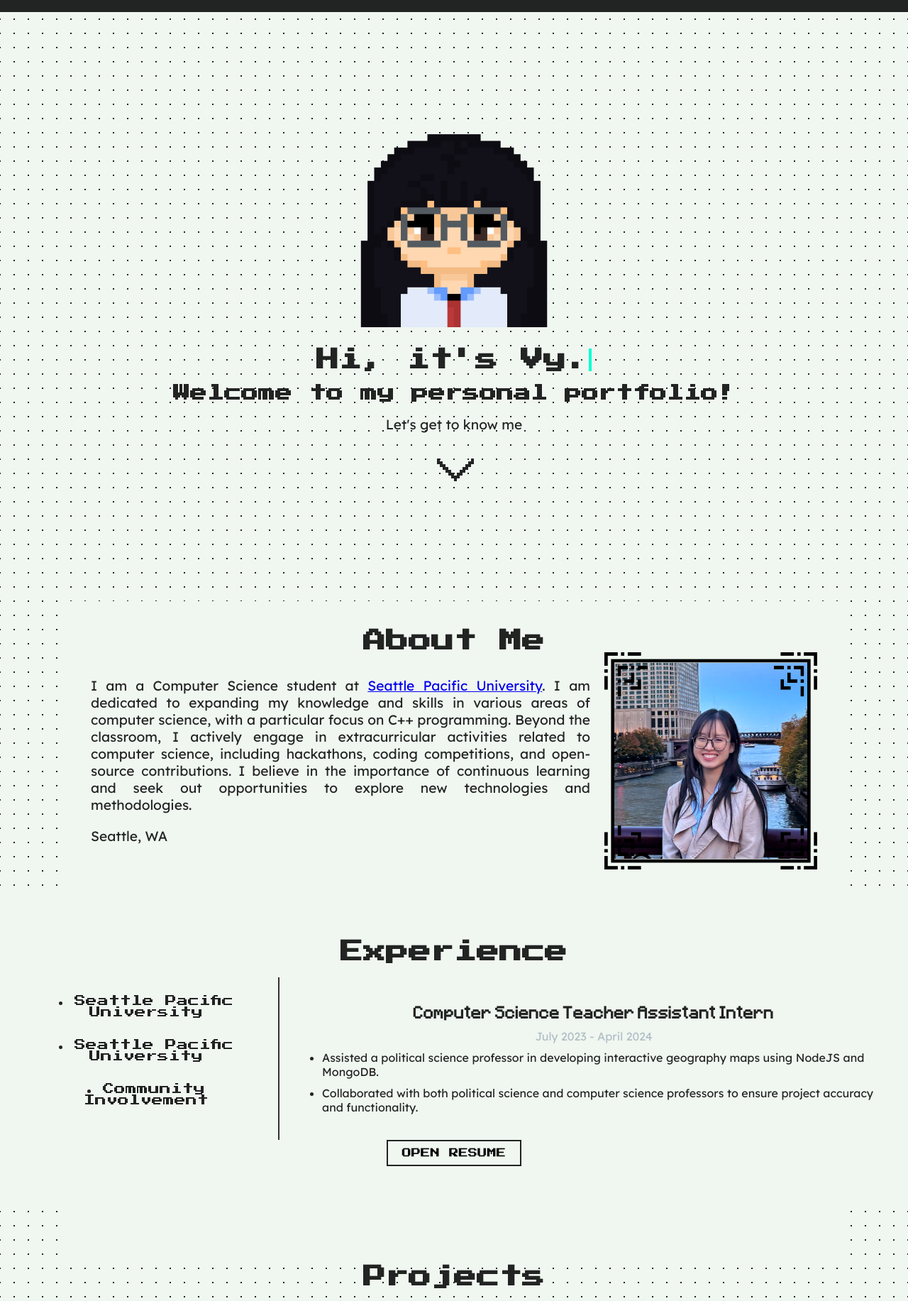
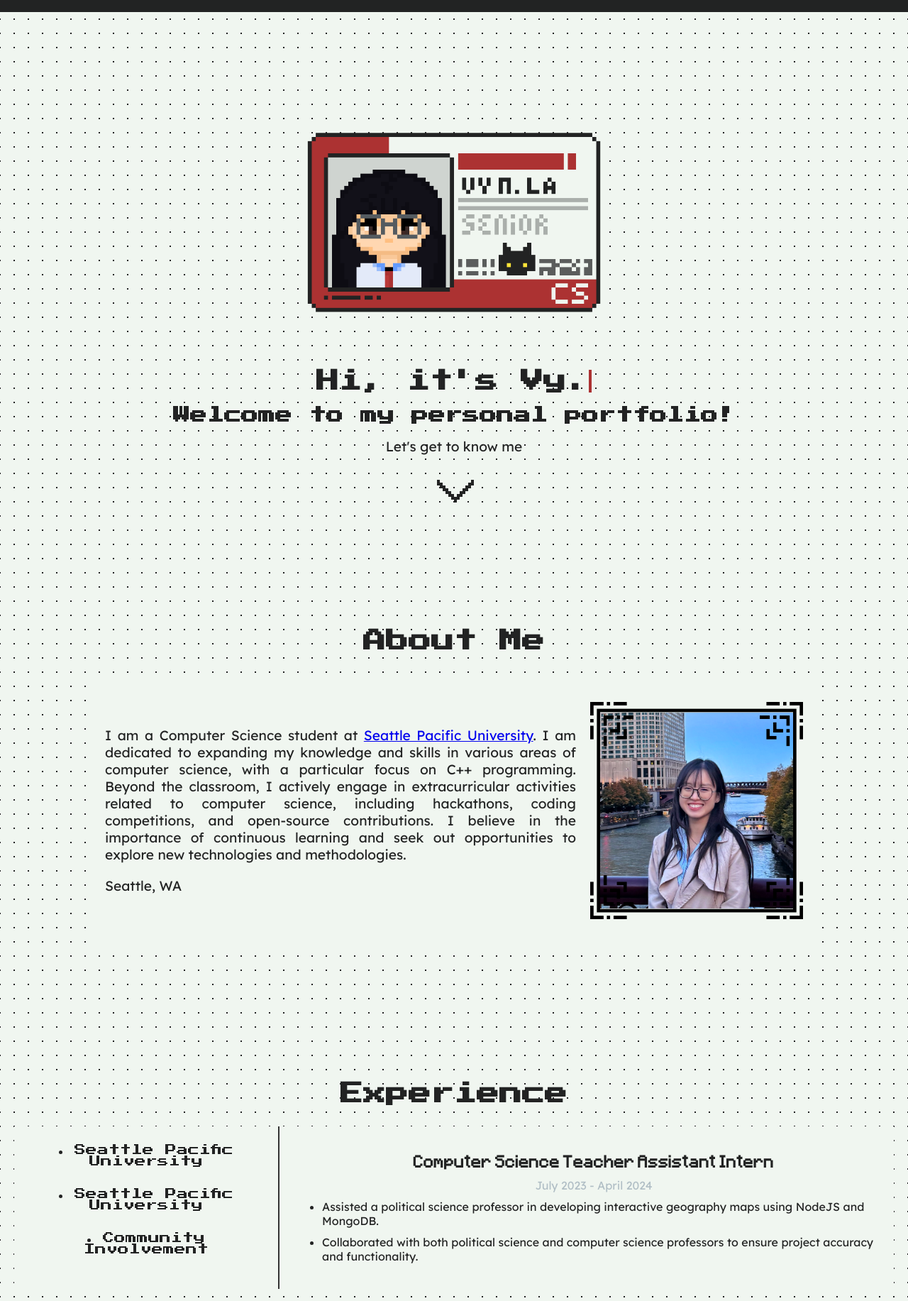
Before and after one commit to lavy-spu/lavy-spu.github.io, a plain HTML site: page index.html in a window 1280 px wide. Shown: the part 53-1886 px from the top of the page at 71% size. Drawn offline with Linux system fonts and the light colour scheme.

Commit message:
update page margin
*Changed thumbnail picture

```diff
--- a/Content/profile.json
+++ b/Content/profile.json
@@ -1,6 +1,6 @@
 {
     "About": {
-        "Thumbnail": "vy-portrait.gif",
+        "Thumbnail": "vy-card.gif",
         "AboutText": "I am a Computer Science student at <a href='https://spu.edu' target='_blank'>Seattle Pacific University</a>. I am dedicated to expanding my knowledge and skills in various areas of computer science, with a particular focus on C++ programming. Beyond the classroom, I actively engage in extracurricular activities related to computer science, including hackathons, coding competitions, and open-source contributions. I believe in the importance of continuous learning and seek out opportunities to explore new technologies and methodologies.",
         "Location": "Seattle, WA"
     },
--- a/index.html
+++ b/index.html
@@ -32,7 +32,7 @@
     <section id="home" class="main-section">
         <div>
             <a href="index.html"></a>
-                <img id="pfThumbnail" src="./Content/vy-portrait.gif">
+                <img id="pfThumbnail" src="./Content/vy-card.gif">
             </a>
             </div>
         <div class="home-container">
--- a/styles.css
+++ b/styles.css
@@ -23,7 +23,7 @@ html {
     display: inline-block;
     white-space: nowrap;
     overflow: hidden;
-    border-right: 0.15em solid #00FFD1; /* Cursor color */
+    border-right: 0.15em solid #ac3232; /* Cursor color */
     animation: blink-caret 0.75s step-end infinite;
 }
 
@@ -35,20 +35,20 @@ html {
 
 #pfThumbnail {
     display: block;
-    margin: 0 auto 30px auto;
-    width: 300px;
+    margin: auto auto 30px auto;
+    width: 550px;
     height: auto;
 }
 
 /* Blinking caret animation */
 @keyframes blink-caret {
     from, to { border-color: transparent; }
-    50% { border-color: #00FFD1; }
+    50% { border-color: #ac3232; }
 }
 
 /* Blinking cursor */
 .blinking-cursor {
-    border-right: 0.15em solid #00FFD1; /* Cursor color */
+    border-right: 0.15em solid #ac3232; /* Cursor color */
     animation: blink-caret 0.75s step-end infinite;
     display: inline-block;
 }
@@ -184,14 +184,15 @@ header {
     flex-direction: column;
     justify-content: center;
     align-items: center;
-
     padding: 20px;
     margin-top: 60px;
 }
 
-#about, #projects {
-    background-color: #f0f6f0;
-    padding: 40px;
+#about {
+    padding: 40px 20px;
+    margin-bottom: 50px;
+    padding-top: 100px;
+    margin-top: -60px;
 }
 
 #about .about-me, #projects .project {
@@ -202,10 +203,13 @@ header {
 
 /* About Me Section */
 .about-container {
+    background-color: #f0f6f0;
     display: flex;
     align-items: center;
     justify-content: space-between;
+    margin-top: 30px;
     gap: 20px; /* Space between the description and the portrait */
+    padding: 40px 20px;
 }
 
 .about-description {
@@ -251,9 +255,15 @@ header {
 }
 
 /******** Styling for the experience section *********/
+#experience {
+    padding: 40px 20px;
+    padding-top: 100px;
+    margin-top: 40px;
+    margin-bottom: 20px;
+}
+
 .experience-section {
     padding: 60px 20px;
-    background-color: #f0f6f0;
     color: #222323;
     font-family: 'PressStart2P-Regular', sans-serif;
 }
@@ -282,8 +292,11 @@ header {
 }
 /* Container Flexbox */
 .experience-container {
+    background-color: #f0f6f0;
     display: flex;
     gap: 20px;
+    margin-top: 30px;
+    margin-bottom: 20px;
 }
 
 /* Sidebar Styling */
@@ -400,9 +413,15 @@ header {
     justify-content: center; /* Center the project cards */
     gap: 20px; /* Space between the project cards */
     padding: 20px;
+    margin-top: 10px;
 }
 
 /* Project Card */
+#projects {
+    padding-top: 100px;
+    margin-top: -60px;
+}
+
 .project {
     background-color: #f0f6f0;
     border: 4px solid #222323;
```
Also changed, not shown: Content/vy-card.gif (added), 2 other files.
